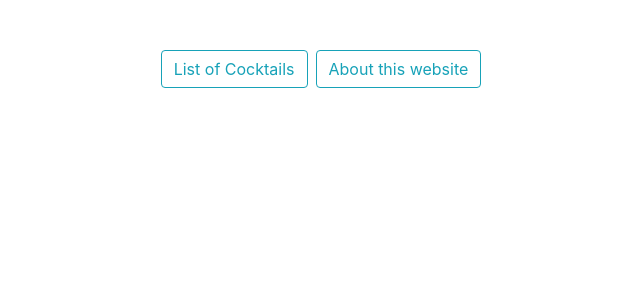
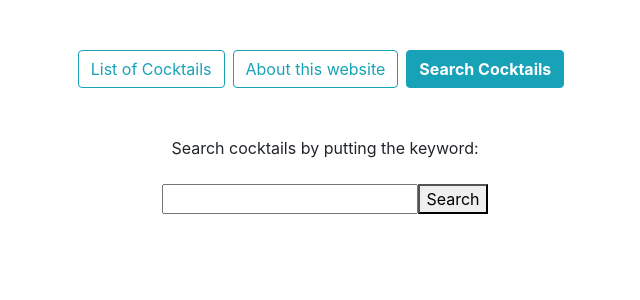
Before and after one commit to RenaWagner/cocktail-app, a React (Create React App) app: page /search in a window 1280 px wide. Shown: the top 300 px of the page, without its empty margins (315-955 px from the left). Built offline with nearby package versions, Linux system fonts and the light colour scheme.

Commit message:
Added search by name function

```diff
--- a/src/App.js
+++ b/src/App.js
@@ -3,6 +3,7 @@ import NavBar from "./components/NavBar";
 import CocktailImage from "./pages/CocktailImage";
 import AboutPage from "./pages/AboutPage";
 import DetailedPage from "./pages/DetailedPage";
+import SearchPage from "./pages/SearchPage";
 import {
   BrowserRouter as Router,
   Switch,
@@ -24,6 +25,7 @@ function App() {
           component={CocktailImage}
         ></Route>
         <Route path="/cocktail/:id" component={DetailedPage}></Route>
+        <Route path="/search" component={SearchPage}></Route>
         <Route path="/about" component={AboutPage}></Route>
       </Switch>
     </div>
--- a/src/components/NavBar.js
+++ b/src/components/NavBar.js
@@ -21,6 +21,15 @@ export default function NavBar() {
       >
         About this website
       </NavLink>
+
+      <NavLink
+        className="btn btn-outline-info mr-2"
+        exact
+        to="/search"
+        activeStyle={{ fontWeight: "bold", fontSize: "italic" }}
+      >
+        Search Cocktails
+      </NavLink>
     </div>
   );
 }
--- /dev/null
+++ b/src/components/SearchedCocktailCard.js
@@ -0,0 +1,11 @@
+import React from "react";
+
+export default function SearchedCocktailCard(props) {
+  return (
+    <div className="mr-5">
+      <h3>{props.name}</h3>
+      <p>{props.category}</p>
+      <img style={{ width: 250 }} src={props.img} />
+    </div>
+  );
+}
--- a/src/pages/AllCocktails.js
+++ b/src/pages/AllCocktails.js
@@ -22,8 +22,8 @@ export default function AllCocktails() {
     getCocktailList();
   }, []);
 
-  console.log(cocktailList);
-  console.log(cocktailList.strCategory);
+  // console.log("hello");
+  //   console.log(cocktailList.strCategory);
 
   return (
     <div>
--- /dev/null
+++ b/src/pages/SearchPage.js
@@ -0,0 +1,54 @@
+import React, { useState } from "react";
+import SearchedCocktailCard from "../components/SearchedCocktailCard";
+
+const axios = require("axios");
+
+export default function SearchPage() {
+  const [searchText, set_searchText] = useState("");
+  const [cocktailData, set_cocktailData] = useState([]);
+
+  const search = async () => {
+    // console.log("fetching data:", searchText);
+    const res = await axios.get(
+      `https://www.thecocktaildb.com/api/json/v1/1/search.php?s=${searchText}`
+    );
+    set_cocktailData(res.data.drinks);
+    // console.log("done fetching");
+
+    if (cocktailData.length < 1) {
+      console.log("Cannot find data with the searched word!");
+    }
+    set_searchText("");
+  };
+
+  console.log("fetchedData", cocktailData);
+
+  return (
+    <div>
+      <p className="mt-5">Search cocktails by putting the keyword:</p>
+      <input
+        type="text"
+        className="mt-2"
+        value={searchText}
+        onChange={(event) => set_searchText(event.target.value)}
+      />
+      <button onClick={search}>Search</button>
+      {cocktailData == null ? (
+        <p>Cannot find data</p>
+      ) : (
+        <div className="d-flex flex-wrap justify-content-center">
+          {cocktailData.map((cocktail) => {
+            return (
+              <SearchedCocktailCard
+                key={cocktail.idDrink}
+                name={cocktail.strDrink}
+                img={cocktail.strDrinkThumb}
+                category={cocktail.strCategory}
+              />
+            );
+          })}
+        </div>
+      )}
+    </div>
+  );
+}
```
